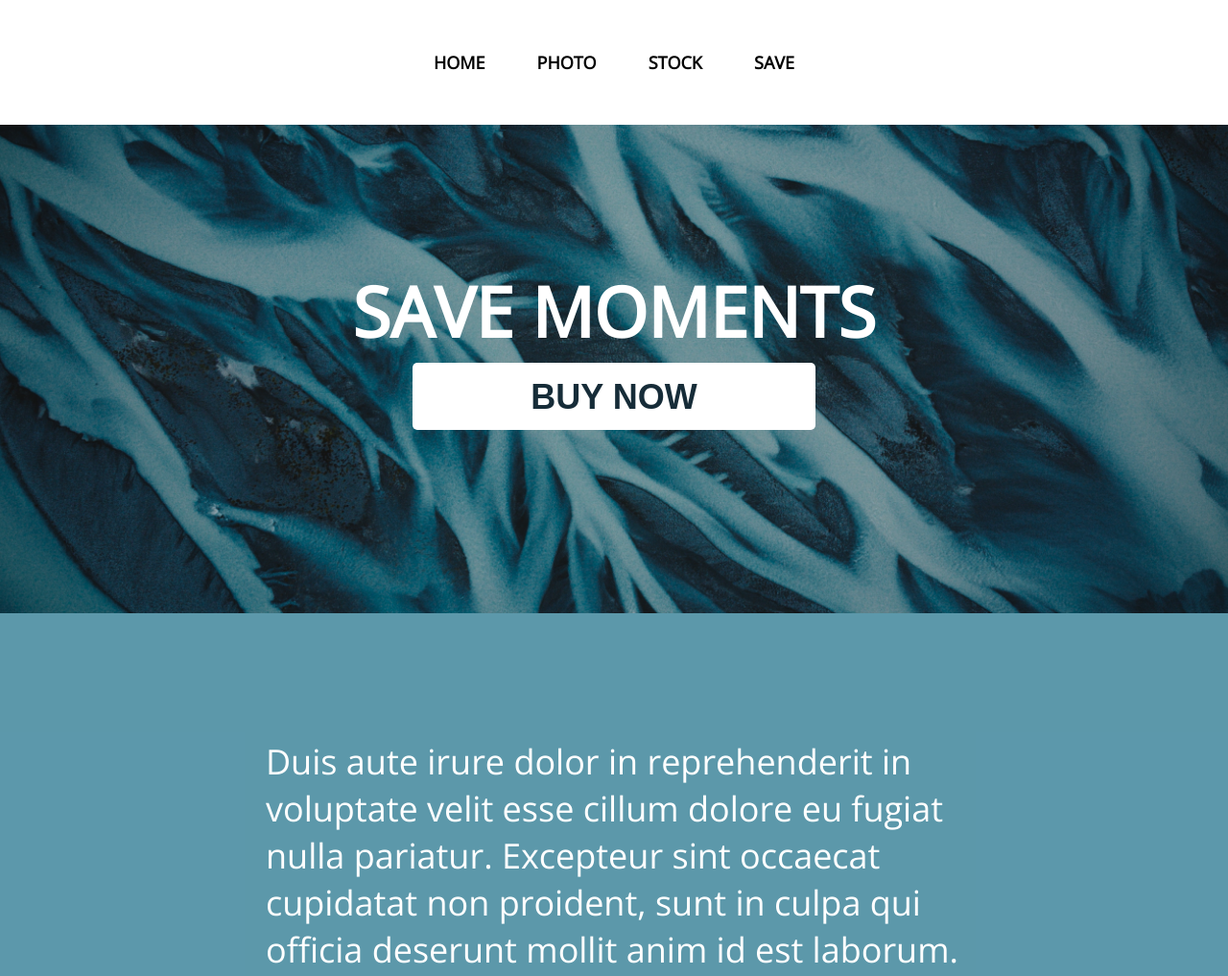
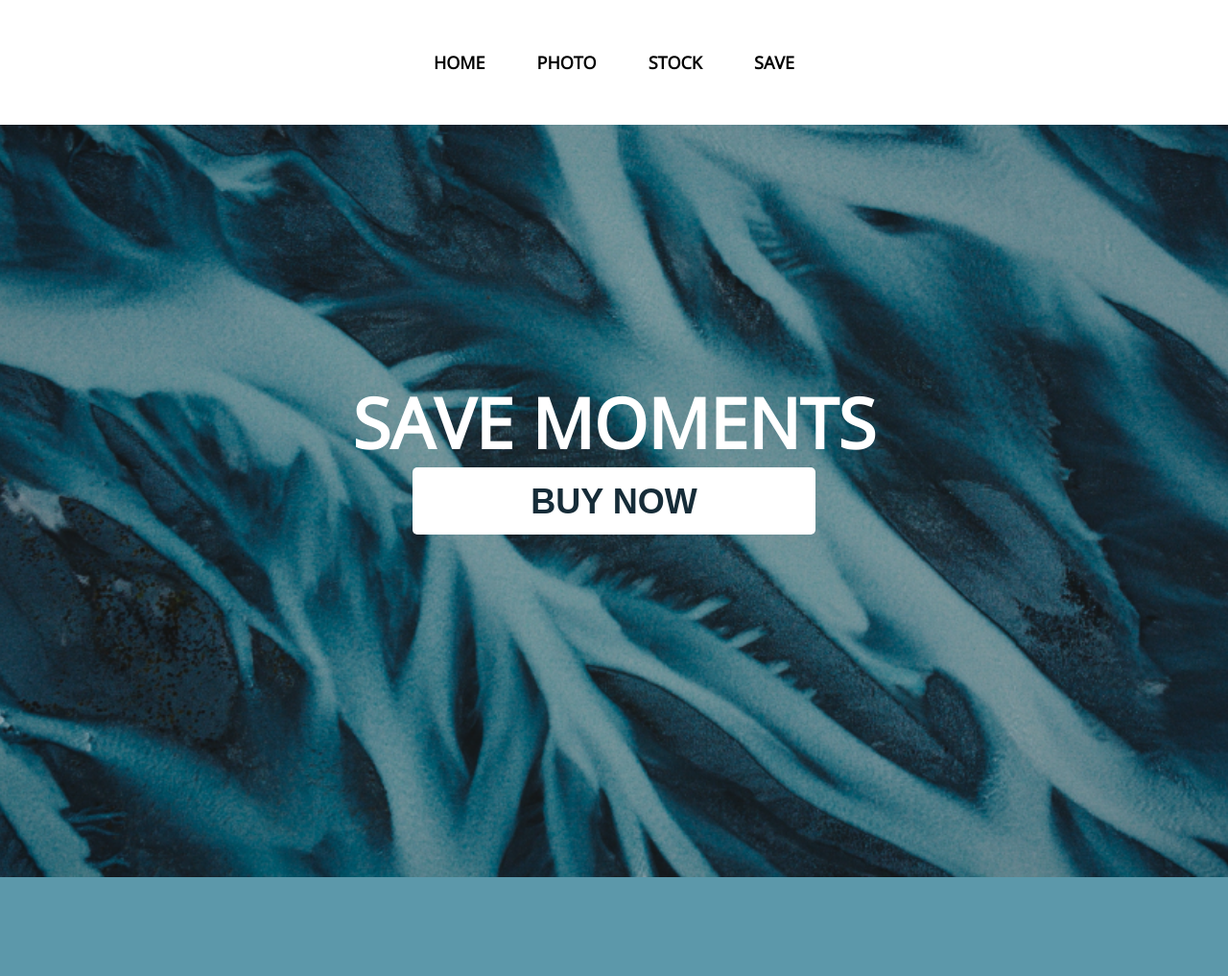
Before and after one commit to githubloverornie/lesson_3, a plain HTML site: page index.html in a window 1280 px wide. Shown: the top 1017 px of the page at 96% size. Drawn offline with nearby package versions, Linux system fonts and the light colour scheme.

Commit message:
Add files via upload

```diff
--- a/style/style.css
+++ b/style/style.css
@@ -41,15 +41,14 @@ display: inline-block;
     background-repeat: no-repeat;
     background-size: cover;
     background-position: center;
-    padding-bottom: 14px;
-    padding-top: 14px;
+    padding: 138px 0 180px;
 }
 
 
 .section_text{
     font-weight: 700;
     font-size: 72px;
-    line-height: 80px;
+    line-height: 65px;
     color: #FFFFFF;
     padding-top: 140px;
     margin-bottom: 14px;
```
